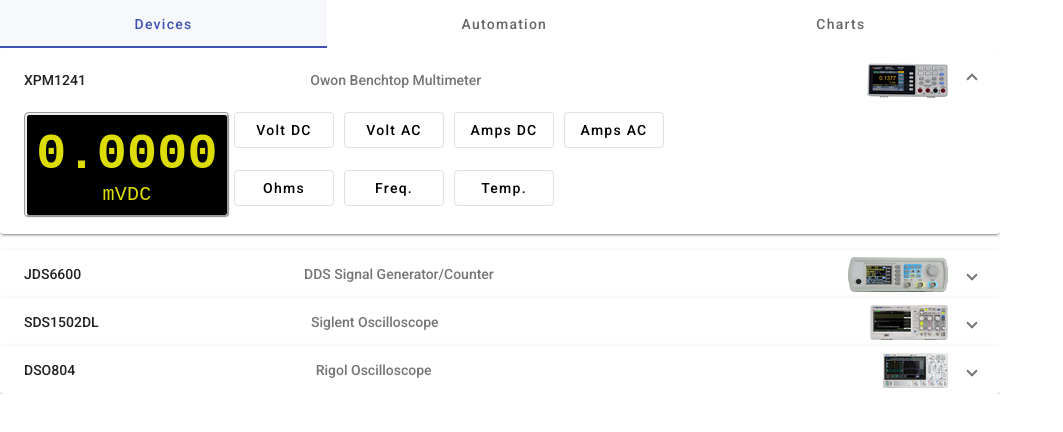
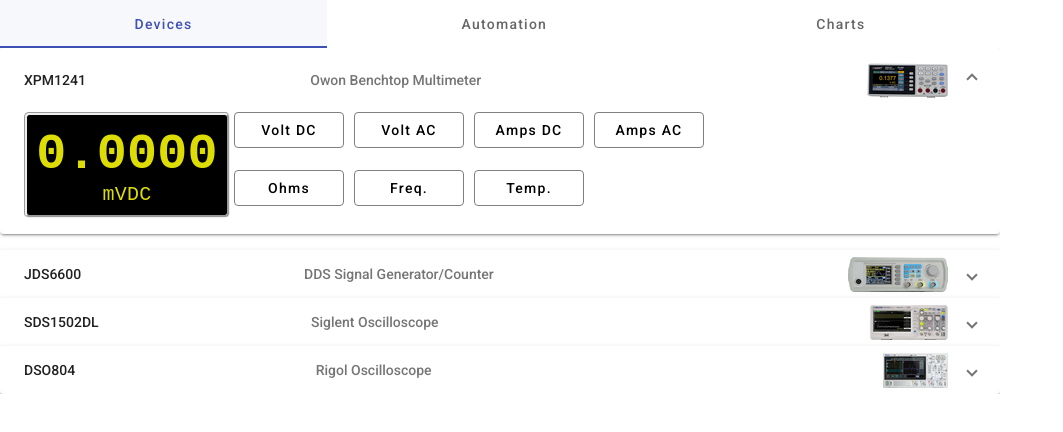
Before and after one commit to somervda/scpipi_ui, an Angular app: page / in a window 1280 px wide. Shown: the top 432 px of the page, without its empty margins (0-1063 px from the left). Built offline with nearby package versions, Linux system fonts and the light colour scheme.

Commit message:
Added more css to show button pushed

```diff
--- a/src/app/xdm1241/xdm1241.component.html
+++ b/src/app/xdm1241/xdm1241.component.html
@@ -1,13 +1,75 @@
-<div class="grid-main" >
-  <div><app-ledpanel mainText="0.0000" subText="mVDC" ></app-ledpanel></div>
+<div class="grid-main">
+  <div><app-ledpanel mainText="0.0000" subText="mVDC"></app-ledpanel></div>
   <div class="grid-functions">
-    <div><button mat-stroked-button class="fButton" (click)="configure('voltdc')">Volt DC</button></div>
-    <div><button mat-stroked-button class="fButton" (click)="configure('voltac')">Volt AC</button></div>
-    <div><button mat-stroked-button class="fButton" (click)="configure('currdc')">Amps DC</button></div>
-    <div><button mat-stroked-button class="fButton" (click)="configure('currac')">Amps AC</button></div>
-    <div><button mat-stroked-button class="fButton" (click)="configure('res')">Ohms</button></div>
-    <div><button mat-stroked-button class="fButton" (click)="configure('freq')">Freq.</button></div>
-    <div><button mat-stroked-button class="fButton" (click)="configure('temp')">Temp.</button></div>
-
+    <div>
+      <button
+        mat-flat-button
+        class="fButton"
+        (click)="configure('voltdc')"
+        [color]="_type == 'voltdc' ? 'primary' : null"
+      >
+        Volt DC
+      </button>
+    </div>
+    <div>
+      <button
+        mat-flat-button
+        class="fButton"
+        (click)="configure('voltac')"
+        [color]="_type == 'voltac' ? 'primary' : null"
+      >
+        Volt AC
+      </button>
+    </div>
+    <div>
+      <button
+        mat-flat-button
+        class="fButton"
+        (click)="configure('currdc')"
+        [color]="_type == 'currdc' ? 'primary' : null"
+      >
+        Amps DC
+      </button>
+    </div>
+    <div>
+      <button
+        mat-flat-button
+        class="fButton"
+        (click)="configure('currac')"
+        [color]="_type == 'currac' ? 'primary' : null"
+      >
+        Amps AC
+      </button>
+    </div>
+    <div>
+      <button
+        mat-flat-button
+        class="fButton"
+        (click)="configure('res')"
+        [color]="_type == 'res' ? 'primary' : null"
+      >
+        Ohms
+      </button>
+    </div>
+    <div>
+      <button
+        mat-flat-button
+        class="fButton"
+        (click)="configure('freq')"
+        [color]="_type == 'freq' ? 'primary' : null"
+      >
+        Freq.
+      </button>
+    </div>
+    <div>
+      <button
+        mat-flat-button
+        class="fButton"
+        (click)="configure('temp')"
+        [color]="_type == 'temp' ? 'primary' : null"
+      >
+        Temp.
+      </button>
+    </div>
   </div>
 </div>
--- a/src/app/xdm1241/xdm1241.component.scss
+++ b/src/app/xdm1241/xdm1241.component.scss
@@ -3,7 +3,6 @@
     display: grid;
     grid-template-columns: 200px 1fr;
     grid-gap: 10px;
-
   }
 }
 
@@ -28,6 +27,9 @@
 }
 
 .fButton {
-  width: 100px;
+  width: 110px;
   margin-bottom: 10px;
+  border-style: solid;
+  border-color: gray;
+  border-width: 1px;
 }
--- a/src/app/xdm1241/xdm1241.component.ts
+++ b/src/app/xdm1241/xdm1241.component.ts
@@ -3,8 +3,6 @@ import { LedpanelComponent } from '../ledpanel/ledpanel.component';
 import { MatButtonModule } from '@angular/material/button';
 import { Xdm1241Service } from '../services/xdm1241.service';
 import { Subscription } from 'rxjs';
-
-
 
 @Component({
   selector: 'app-xdm1241',
@@ -15,38 +13,29 @@ import { Subscription } from 'rxjs';
 })
 export class Xdm1241Component implements OnDestroy {
   xdm1241Config$$: Subscription | undefined;
-  _type:string = '';
+  _type: string = '';
 
-  constructor(
-    private xdm1241Service: Xdm1241Service
-  ) { };
+  constructor(private xdm1241Service: Xdm1241Service) {}
 
-
-configure(type:string): void {
+  configure(type: string): void {
     console.log('configure', type);
     this._type = type;
-    this.xdm1241Config$$ = this.xdm1241Service.configure(type,0,0).subscribe((result) => {
-      console.log(result)
-      if (result) {
-        this._type= type;
-      }
-      else {
-        alert("Could not connect to XDM1241!");
-        this._type='';
-      }
-     });
-
-}
-
-
-
-
+    this.xdm1241Config$$ = this.xdm1241Service
+      .configure(type, 0, 0)
+      .subscribe((result) => {
+        console.log('Configure:', type, result);
+        if (result) {
+          this._type = type;
+        } else {
+          alert('Could not connect to XDM1241!');
+          this._type = '';
+        }
+      });
+  }
 
   ngOnDestroy(): void {
-   if (this.xdm1241Config$$) {
+    if (this.xdm1241Config$$) {
       this.xdm1241Config$$.unsubscribe();
     }
   }
-
-
 }
```
